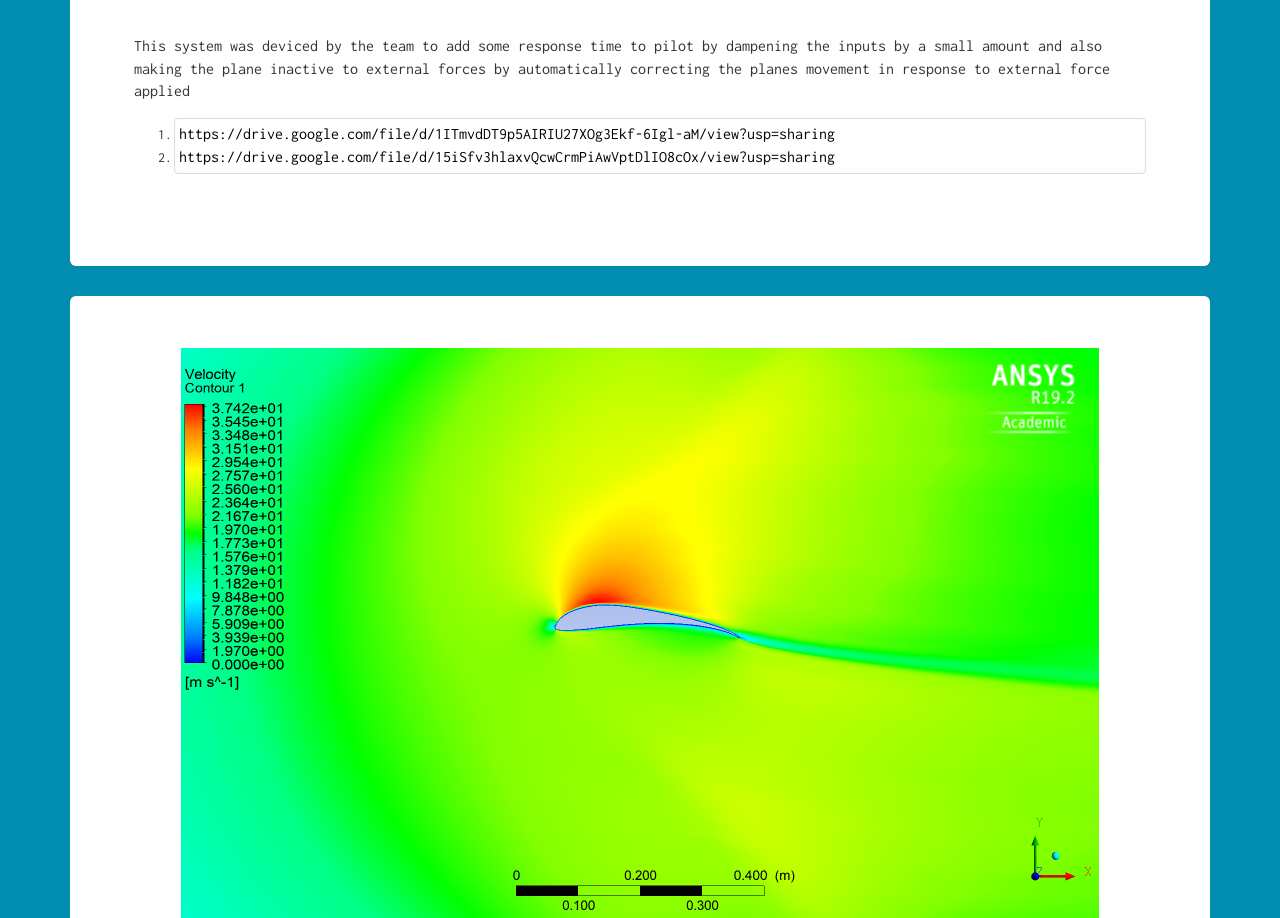
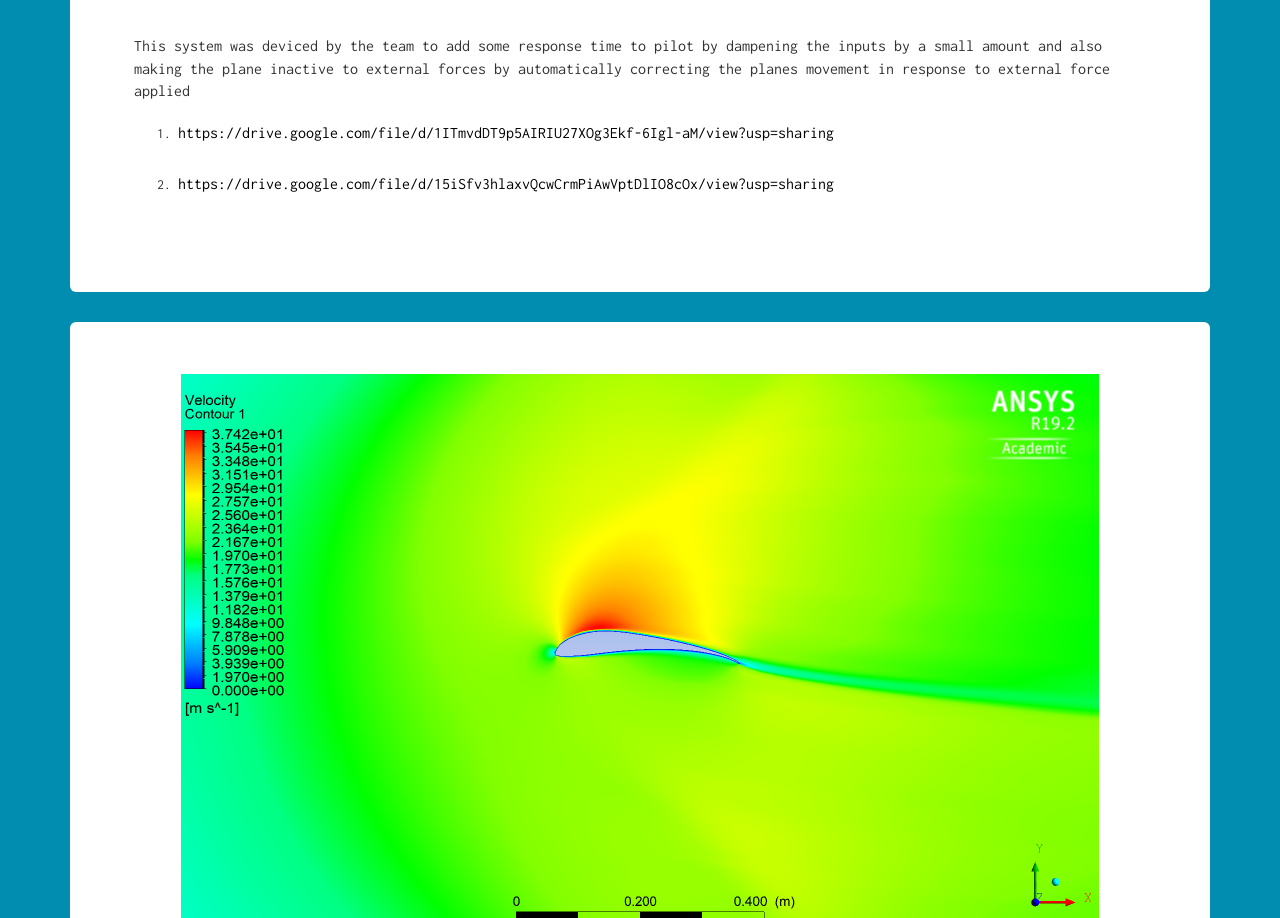
Before and after one commit to slomogangsta/slomogangsta.github.io, a plain HTML site: page micro/references2(4).html in a window 1280 px wide. Shown: the part 1568-2486 px from the top of the page. Drawn offline with nearby package versions, Linux system fonts and the light colour scheme.

Commit message:
Update references2(4).html

```diff
--- a/micro/references2(4).html
+++ b/micro/references2(4).html
@@ -58,13 +58,17 @@
 					by dampening the inputs by a small amount and also making the plane inactive to external forces by automatically
 					correcting the planes movement in response to external force applied</p>
 					<ol>
-					<div class="thumbnail">
+					<div class="thumbnail" style="border:none;">
 						<li><a href=" https://drive.google.com/file/d/1ITmvdDT9p5AIRIU27XOg3Ekf-6Igl-aM/view?usp=sharing"
 							style="text-decoration: none">
 							https://drive.google.com/file/d/1ITmvdDT9p5AIRIU27XOg3Ekf-6Igl-aM/view?usp=sharing</a></li>
+					</div>
+					<div class="thumbnail" style="border:none;">
 						<li><a href=" https://drive.google.com/file/d/15iSfv3hlaxvQcwCrmPiAwVptDlIO8cOx/view?usp=sharing"
 							style="text-decoration: none">
-							https://drive.google.com/file/d/15iSfv3hlaxvQcwCrmPiAwVptDlIO8cOx/view?usp=sharing</a></li></div>
+							https://drive.google.com/file/d/15iSfv3hlaxvQcwCrmPiAwVptDlIO8cOx/view?usp=sharing</a>
+						</li>
+					</div>
 
 					<style type="text/css">
 							a{
```
